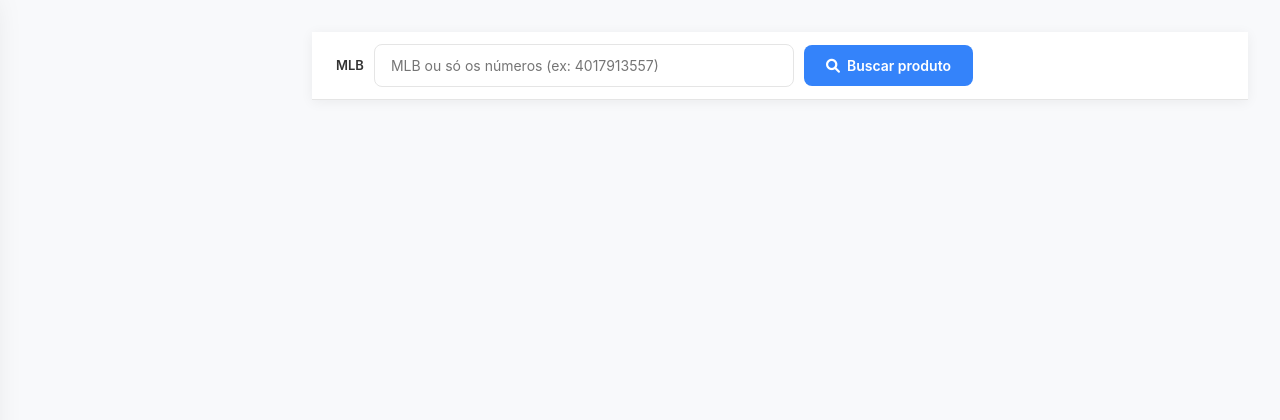
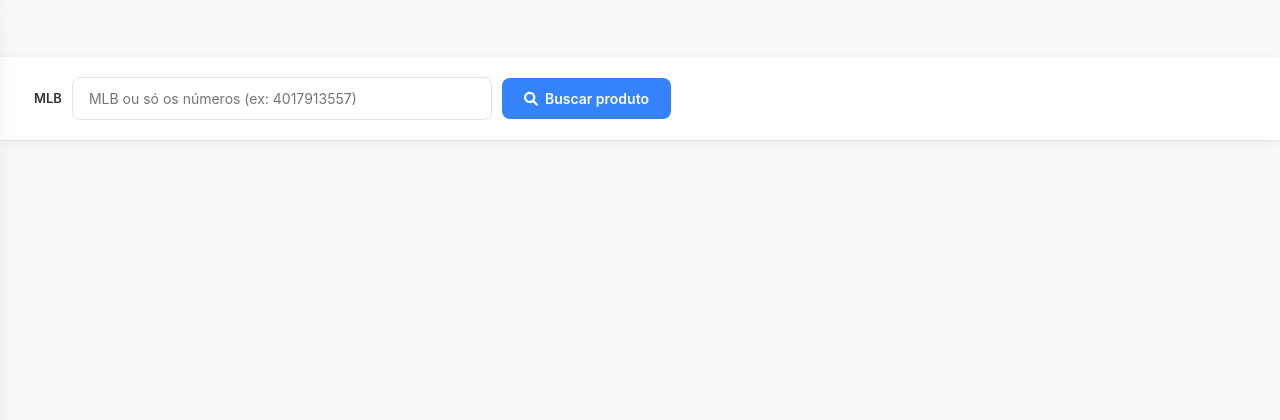
Before and after one commit to HeltonCardoso/Cadastro_Produtos_web, a Flask app: page /produto/dashboard in a window 1280 px wide. Shown: the top 420 px of the page. Run offline with Flask 3, Linux system fonts and the light colour scheme.

Commit message:
Correções Dropbox

```diff
--- a/templates/mercadolivre/produto_dashboard.html
+++ b/templates/mercadolivre/produto_dashboard.html
@@ -1,6 +1,8 @@
 {% extends 'base.html' %}
 
 {% block title %}Qualidade do Produto - Mercado Livre{% endblock %}
+
+{% block page_title %}Preenchimento de Fichas Técnicas{% endblock %}
 
 {% block extra_css %}
 {{ super() }}
@@ -51,21 +53,33 @@
     }
 
     /* ── Barra de pesquisa fixa ── */
+    /* Usa fixed para funcionar independente do scroll do base.html */
     .search-bar-sticky {
-        position: sticky;
-        top: 0;
-        z-index: 100;
+        position: fixed;
+        top: 57px;          /* altura da top-bar do base.html */
+        left: 260px;        /* largura da sidebar expandida do base.html */
+        right: 0;
+        z-index: 500;   /* abaixo do desc-panel(9000) — acompanha o conteúdo */
         background: white;
         border-bottom: 1px solid var(--ml-border);
         box-shadow: 0 2px 12px rgba(0,0,0,0.06);
-        padding: 12px 24px;
+        padding: 20px 34px;
         display: flex;
         gap: 10px;
         align-items: center;
-        margin-left: 0;
-        transition: margin-left 0.32s cubic-bezier(0.4,0,0.2,1);
-    }
-    .search-bar-sticky.panel-open { margin-left: 140px; }
+        transition: left 0.32s cubic-bezier(0.4,0,0.2,1),
+                    top  0.32s cubic-bezier(0.4,0,0.2,1);
+    }
+
+
+    /* Mobile: sem sidebar */
+    @media (max-width: 991px) {
+        .search-bar-sticky { left: 0 !important; }
+    }
+
+
+    /* Espaço reservado para a search-bar não sobrepor o conteúdo */
+    .search-bar-spacer { display: none; }
 
     .quality-horizontal {
         background: linear-gradient(135deg, #1a1a2e 0%, #0f3460 100%);
@@ -276,6 +290,7 @@
         max-width: 1800px;
         margin: 0 auto;
         padding: 20px 24px;
+        padding-top: 74px; /* 62px search-bar + 12px respiro */
         transition: padding-left 0.32s cubic-bezier(0.4,0,0.2,1);
     }
     .dashboard-container.panel-open { padding-left: 150px; }
@@ -1142,7 +1157,7 @@
 </div>
 
 <!-- Barra de pesquisa fixa -->
-<div class="search-bar-sticky">
+<div class="search-bar-sticky" id="search-bar-sticky">
     <span class="search-label">MLB</span>
     <input type="text" id="mlb_input" placeholder="MLB ou só os números (ex: 4017913557)">
     <button class="btn-search" onclick="carregarProduto()">
@@ -1152,6 +1167,9 @@
         <i class="fas fa-file-alt"></i> Ver Descrição
     </button>
 </div>
+
+<!-- Espaço reservado para a barra fixa não sobrepor o conteúdo -->
+<div class="search-bar-spacer"></div>
 
 <div class="dashboard-container">
 
@@ -1701,7 +1719,7 @@ function buildCard(container, attr) {
         const todasOpcoes = [...new Set([...opcoesFix, ...opcoesApi.filter(o => !opcoesFix.includes(o))])];
         const valAtual   = attr.valor || '';
         const optsHtml   = todasOpcoes.map(o =>
-            `<div class="combobox-option" onclick="selecionarCombobox('${id}', ${JSON.stringify(o)})">${escapeHtml(o)}</div>`
+            `<div class="combobox-option" data-val="${escapeHtml(o)}">${escapeHtml(o)}</div>`
         ).join('');
         inputHtml = `
             <div class="combobox-wrap" id="combo_wrap_${id}">
@@ -1711,11 +1729,24 @@ function buildCard(container, attr) {
                     autocomplete="off"
                     oninput="filtrarCombobox('${id}'); onInputChange('${id}')"
                     onfocus="abrirCombobox('${id}')"
+                    onblur="onBlurCombobox('${id}')"
                     onkeydown="navCombobox('${id}', event)">
                 <span class="combobox-arrow">▼</span>
                 <div class="combobox-dropdown" id="combo_list_${id}">${optsHtml}</div>
             </div>
         `;
+        // Adiciona mousedown via addEventListener após render (evita problemas com inline handlers e aspas)
+        requestAnimationFrame(() => {
+            const list = document.getElementById('combo_list_' + id);
+            if (!list) return;
+            list.querySelectorAll('.combobox-option').forEach(opt => {
+                opt.addEventListener('mousedown', function(e) {
+                    e.preventDefault();
+                    e.stopPropagation();
+                    comboboxPick(e, id, this.dataset.val);
+                });
+            });
+        });
 
     } else if (temDropdown) {
         // Select dropdown
@@ -2200,8 +2231,21 @@ async function salvarTodosAtributos() {
 }
 
 // ─── COMBOBOX CUSTOMIZADO ─────────────────────────────────────────────────────
+// Flag global: true quando o mousedown foi numa opção — impede o blur de fechar antes do pick
+let _comboPickPending = false;
+
+function comboboxPick(e, id, valor) {
+    e.preventDefault();          // evita blur no input
+    e.stopPropagation();
+    _comboPickPending = true;
+    const inp = document.getElementById('attr_' + id);
+    if (inp) inp.value = valor;
+    fecharCombobox(id);
+    onInputChange(id);
+    setTimeout(() => { _comboPickPending = false; }, 50);
+}
+
 function abrirCombobox(id) {
-    // Fecha todos os outros
     document.querySelectorAll('.combobox-wrap.open').forEach(w => {
         if (w.id !== 'combo_wrap_' + id) w.classList.remove('open');
     });
@@ -2213,13 +2257,6 @@ function abrirCombobox(id) {
 function fecharCombobox(id) {
     const wrap = document.getElementById('combo_wrap_' + id);
     if (wrap) wrap.classList.remove('open');
-}
-
-function selecionarCombobox(id, valor) {
-    const inp = document.getElementById('attr_' + id);
-    if (inp) { inp.value = valor; }
-    fecharCombobox(id);
-    onInputChange(id);
 }
 
 function filtrarCombobox(id) {
@@ -2238,7 +2275,7 @@ function navCombobox(id, e) {
         const list = document.getElementById('combo_list_' + id);
         if (!list) return;
         const hl = list.querySelector('.combobox-option.highlighted:not(.hidden)');
-        if (hl) { e.preventDefault(); selecionarCombobox(id, hl.textContent); return; }
+        if (hl) { e.preventDefault(); comboboxPick(e, id, hl.textContent); return; }
         fecharCombobox(id);
         return;
     }
@@ -2260,12 +2297,12 @@ function navCombobox(id, e) {
     }
 }
 
-// Fecha comboboxes ao clicar fora
-document.addEventListener('click', e => {
-    if (!e.target.closest('.combobox-wrap')) {
-        document.querySelectorAll('.combobox-wrap.open').forEach(w => w.classList.remove('open'));
-    }
-});
+function onBlurCombobox(id) {
+    // Só fecha se não estiver no meio de um pick
+    setTimeout(() => {
+        if (!_comboPickPending) fecharCombobox(id);
+    }, 50);
+}
 
 // ─── UTILS ────────────────────────────────────────────────────────────────────
 function escapeHtml(t) {
@@ -2426,4 +2463,76 @@ function copiarDescricao() {
 
 document.getElementById('mlb_input').addEventListener('keypress', e => { if (e.key === 'Enter') carregarProduto(); });
 </script>
+
+<script>
+// ── Ajusta search-bar acompanhando animação real do sidebar ──────────────────
+(function() {
+    let _rafId = null;
+
+    function getSidebarWidth() {
+        const wrapper = document.getElementById('sidebarWrapper');
+        if (!wrapper) return 0;
+        return wrapper.getBoundingClientRect().width;
+    }
+
+    function getPanelWidth() {
+        const panel = document.getElementById('desc-panel');
+        if (!panel || !panel.classList.contains('open')) return 0;
+        return panel.getBoundingClientRect().width;
+    }
+
+    function syncSearchBar() {
+        const bar = document.getElementById('search-bar-sticky');
+        if (!bar) return;
+        bar.style.left = (getSidebarWidth() + getPanelWidth()) + 'px';
+    }
+
+    // Roda syncSearchBar frame-a-frame durante toda a transição da sidebar (320ms + margem)
+    function syncDuringTransition() {
+        if (_rafId) cancelAnimationFrame(_rafId);
+        const start = performance.now();
+        const duration = 380;
+        function frame(now) {
+            syncSearchBar();
+            if (now - start < duration) {
+                _rafId = requestAnimationFrame(frame);
+            } else {
+                syncSearchBar(); // garante valor final correto
+                _rafId = null;
+            }
+        }
+        _rafId = requestAnimationFrame(frame);
+    }
+
+    // Observa mudança de classe no #sidebarWrapper (collapsed/mobile-open)
+    // base.js faz: sidebar.classList.toggle('collapsed')
+    const wrapper = document.getElementById('sidebarWrapper');
+    if (wrapper) {
+        new MutationObserver(function(mutations) {
+            mutations.forEach(function(m) {
+                if (m.attributeName === 'class') syncDuringTransition();
+            });
+        }).observe(wrapper, { attributes: true, attributeFilter: ['class'] });
+    }
+
+    // Observa o desc-panel (abre/fecha instantâneo, sem transição longa)
+    const panel = document.getElementById('desc-panel');
+    if (panel) {
+        new MutationObserver(function(mutations) {
+            mutations.forEach(function(m) {
+                if (m.attributeName === 'class') syncDuringTransition();
+            });
+        }).observe(panel, { attributes: true, attributeFilter: ['class'] });
+    }
+
+    // Sync inicial após DOM e após load completo
+    document.addEventListener('DOMContentLoaded', syncSearchBar);
+    window.addEventListener('load', function() {
+        syncSearchBar();
+        setTimeout(syncSearchBar, 100);
+    });
+    window.addEventListener('resize', syncSearchBar);
+})();
+</script>
+
 {% endblock %}
```
Also changed, not shown: instance/logs.db.
